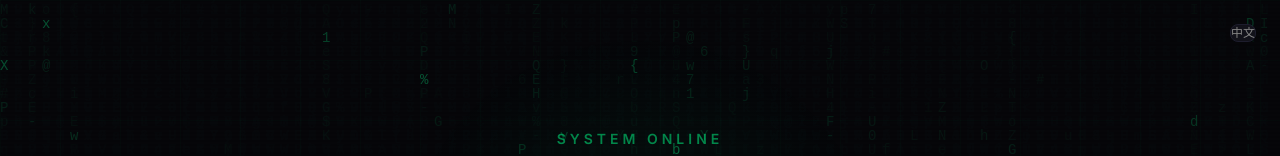
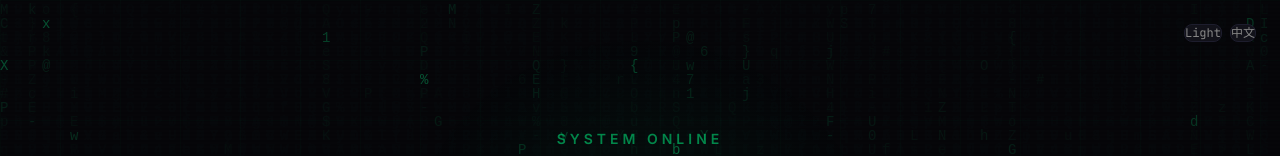
Before and after one commit to OwenSanzas/O2-CyberSecurity-Outpost, a React (Vite) app: page / in a window 1280 px wide. Shown: the top 156 px of the page. Built offline with nearby package versions, Linux system fonts and the light colour scheme.

Commit message:
Add dark/light theme toggle and year distribution chart
- useTheme hook with localStorage persistence
- Light theme CSS variables with adjusted palette
- Theme toggle button in header
- Mini horizontal bar chart showing paper count per year in Stats
- Grid overlay and scanline hidden in light mode

```diff
--- a/src/App.tsx
+++ b/src/App.tsx
@@ -39,6 +39,7 @@ import { useSearchHistory } from './hooks/useSearchHistory'
 import { useNotes } from './hooks/useNotes'
 import { usePreferences } from './hooks/usePreferences'
 import { useReadingProgress } from './hooks/useReadingProgress'
+import { useTheme } from './hooks/useTheme'
 import papersData from './data/papers.json'
 import type { Paper, CategoryFilter, SortBy, Language } from './types'
 
@@ -53,6 +54,7 @@ function App() {
   const searchHistory = useSearchHistory()
   const paperNotes = useNotes()
   const readingProgress = useReadingProgress()
+  const { theme, toggle: toggleTheme } = useTheme()
 
   const [query, setQuery] = useState('')
   const [category, setCategory] = useState<CategoryFilter>('all')
@@ -378,7 +380,7 @@ function App() {
       <MatrixRain />
 
       <div className="relative z-1">
-        <Header paperCount={papers.length} categoryCount={headerStats.categoryCount} venueCount={headerStats.venueCount} yearRange={headerStats.yearRange} lang={lang} onLangChange={setLang} />
+        <Header paperCount={papers.length} categoryCount={headerStats.categoryCount} venueCount={headerStats.venueCount} yearRange={headerStats.yearRange} lang={lang} onLangChange={setLang} theme={theme} onThemeToggle={toggleTheme} />
 
         <main id="papers" className="max-w-7xl mx-auto px-4 py-8" role="main" aria-label="Paper collection">
           <Stats papers={papers} />
--- a/src/components/Header.tsx
+++ b/src/components/Header.tsx
@@ -8,6 +8,8 @@ interface Props {
   yearRange: string
   lang: Language
   onLangChange: (l: Language) => void
+  theme?: 'dark' | 'light'
+  onThemeToggle?: () => void
 }
 
 function AnimatedCounter({ target, duration = 1500 }: { target: number | string; duration?: number }) {
@@ -41,7 +43,7 @@ function AnimatedCounter({ target, duration = 1500 }: { target: number | string;
   return <>{display}</>
 }
 
-export default function Header({ paperCount, categoryCount, venueCount, yearRange, lang, onLangChange }: Props) {
+export default function Header({ paperCount, categoryCount, venueCount, yearRange, lang, onLangChange, theme, onThemeToggle }: Props) {
   const [typedText, setTypedText] = useState('')
   const fullText = 'Tracking the frontier of LLM-powered security research.'
 
@@ -69,13 +71,24 @@ export default function Header({ paperCount, categoryCount, venueCount, yearRang
           backgroundSize: '60px 60px',
         }} />
 
-      {/* Language toggle */}
-      <button
-        onClick={() => onLangChange(lang === 'en' ? 'zh' : 'en')}
-        className="absolute top-6 right-6 px-3 py-1.5 text-xs font-mono border border-[var(--color-border)] rounded-lg bg-[var(--color-bg-card)] text-[var(--color-text-secondary)] hover:border-[var(--color-accent)]/50 transition-colors cursor-pointer z-10"
-      >
-        {lang === 'en' ? '中文' : 'EN'}
-      </button>
+      {/* Language + Theme toggles */}
+      <div className="absolute top-6 right-6 flex items-center gap-2 z-10">
+        {onThemeToggle && (
+          <button
+            onClick={onThemeToggle}
+            className="px-3 py-1.5 text-xs font-mono border border-[var(--color-border)] rounded-lg bg-[var(--color-bg-card)] text-[var(--color-text-secondary)] hover:border-[var(--color-accent)]/50 transition-colors cursor-pointer"
+            title={`Switch to ${theme === 'dark' ? 'light' : 'dark'} mode`}
+          >
+            {theme === 'dark' ? 'Light' : 'Dark'}
+          </button>
+        )}
+        <button
+          onClick={() => onLangChange(lang === 'en' ? 'zh' : 'en')}
+          className="px-3 py-1.5 text-xs font-mono border border-[var(--color-border)] rounded-lg bg-[var(--color-bg-card)] text-[var(--color-text-secondary)] hover:border-[var(--color-accent)]/50 transition-colors cursor-pointer"
+        >
+          {lang === 'en' ? '中文' : 'EN'}
+        </button>
+      </div>
 
       <div className="text-sm text-[var(--color-accent)] tracking-[4px] uppercase mb-4 font-semibold relative z-1"
         style={{ animation: 'pulse 2s ease-in-out infinite' }}>
--- a/src/components/Stats.tsx
+++ b/src/components/Stats.tsx
@@ -99,6 +99,37 @@ export default function Stats({ papers }: { papers: Paper[] }) {
                   </div>
                 )
               })}
+            </div>
+
+            {/* Mini horizontal bar chart */}
+            <div className="mt-5 pt-4 border-t border-[var(--color-border)]">
+              <h4 className="text-xs font-semibold text-[var(--color-text-secondary)] mb-3 uppercase tracking-wider">
+                Distribution
+              </h4>
+              <div className="space-y-1.5">
+                {years.map((year, idx) => {
+                  const count = byYear[year]
+                  const widthPct = (count / maxYearCount) * 100
+                  const opacity = 0.4 + 0.6 * ((idx + 1) / years.length)
+                  return (
+                    <div key={year} className="flex items-center gap-2 group">
+                      <span className="text-xs text-[var(--color-text-muted)] font-mono w-10 shrink-0 text-right">{year}</span>
+                      <div className="flex-1 h-3 bg-white/5 rounded-full overflow-hidden">
+                        <div
+                          className="h-full rounded-full transition-all duration-700"
+                          style={{
+                            width: `${widthPct}%`,
+                            backgroundColor: '#00ff88',
+                            opacity,
+                            minWidth: count > 0 ? '4px' : '0',
+                          }}
+                        />
+                      </div>
+                      <span className="text-xs text-[var(--color-text-muted)] font-mono w-6 shrink-0 text-right">{count}</span>
+                    </div>
+                  )
+                })}
+              </div>
             </div>
           </div>
 
--- /dev/null
+++ b/src/hooks/useTheme.ts
@@ -0,0 +1,31 @@
+import { useState, useEffect, useCallback } from 'react'
+
+type Theme = 'dark' | 'light'
+
+const STORAGE_KEY = 'o2_theme'
+
+export function useTheme() {
+  const [theme, setTheme] = useState<Theme>(() => {
+    try {
+      const stored = localStorage.getItem(STORAGE_KEY)
+      return (stored === 'light' || stored === 'dark') ? stored : 'dark'
+    } catch {
+      return 'dark'
+    }
+  })
+
+  useEffect(() => {
+    localStorage.setItem(STORAGE_KEY, theme)
+    if (theme === 'light') {
+      document.documentElement.setAttribute('data-theme', 'light')
+    } else {
+      document.documentElement.removeAttribute('data-theme')
+    }
+  }, [theme])
+
+  const toggle = useCallback(() => {
+    setTheme(prev => prev === 'dark' ? 'light' : 'dark')
+  }, [])
+
+  return { theme, toggle }
+}
--- a/src/index.css
+++ b/src/index.css
@@ -17,6 +17,25 @@
   --color-green: #44ff88;
   --color-orange: #ffaa44;
   --color-purple: #aa66ff;
+}
+
+/* Light theme overrides */
+[data-theme="light"] {
+  --color-bg-primary: #f5f5f5;
+  --color-bg-card: #ffffff;
+  --color-bg-hover: #e8e8e8;
+  --color-border: #ddd;
+  --color-border-hover: #bbb;
+  --color-accent: #00aa55;
+  --color-accent-dim: #008844;
+  --color-text-primary: #1a1a1a;
+  --color-text-secondary: #555;
+  --color-text-muted: #999;
+  --color-red: #cc3333;
+  --color-blue: #2288dd;
+  --color-green: #22aa66;
+  --color-orange: #dd8822;
+  --color-purple: #8844dd;
 }
 
 * { box-sizing: border-box; margin: 0; padding: 0; }
@@ -40,10 +59,20 @@ code, kbd, .font-mono {
 ::-webkit-scrollbar-thumb { background: #333; border-radius: 3px; }
 ::-webkit-scrollbar-thumb:hover { background: #555; }
 
+/* Light theme scrollbar */
+[data-theme="light"] ::-webkit-scrollbar-track { background: #f0f0f0; }
+[data-theme="light"] ::-webkit-scrollbar-thumb { background: #ccc; }
+[data-theme="light"] ::-webkit-scrollbar-thumb:hover { background: #aaa; }
+
 /* Selection */
 ::selection {
   background: rgba(0, 255, 136, 0.2);
   color: #fff;
+}
+
+[data-theme="light"] ::selection {
+  background: rgba(0, 170, 85, 0.2);
+  color: #1a1a1a;
 }
 
 /* Scanline overlay (subtle CRT effect) */
@@ -60,6 +89,11 @@ body::after {
     rgba(0, 0, 0, 0.02) 2px,
     rgba(0, 0, 0, 0.02) 4px
   );
+}
+
+/* Hide scanline in light theme */
+[data-theme="light"] body::after {
+  display: none;
 }
 
 /* Smooth scroll */
@@ -200,6 +234,16 @@ input[type="checkbox"] {
   margin-right: -1rem;
   padding: 0.75rem 1rem 0;
   border-radius: 12px;
+}
+
+/* Light theme sticky search */
+[data-theme="light"] .sticky-search {
+  background: rgba(245, 245, 245, 0.85);
+}
+
+/* Light theme glow adjustments */
+[data-theme="light"] .glow-accent {
+  box-shadow: 0 0 20px rgba(0, 170, 85, 0.1);
 }
 
 /* Print styles */
```
